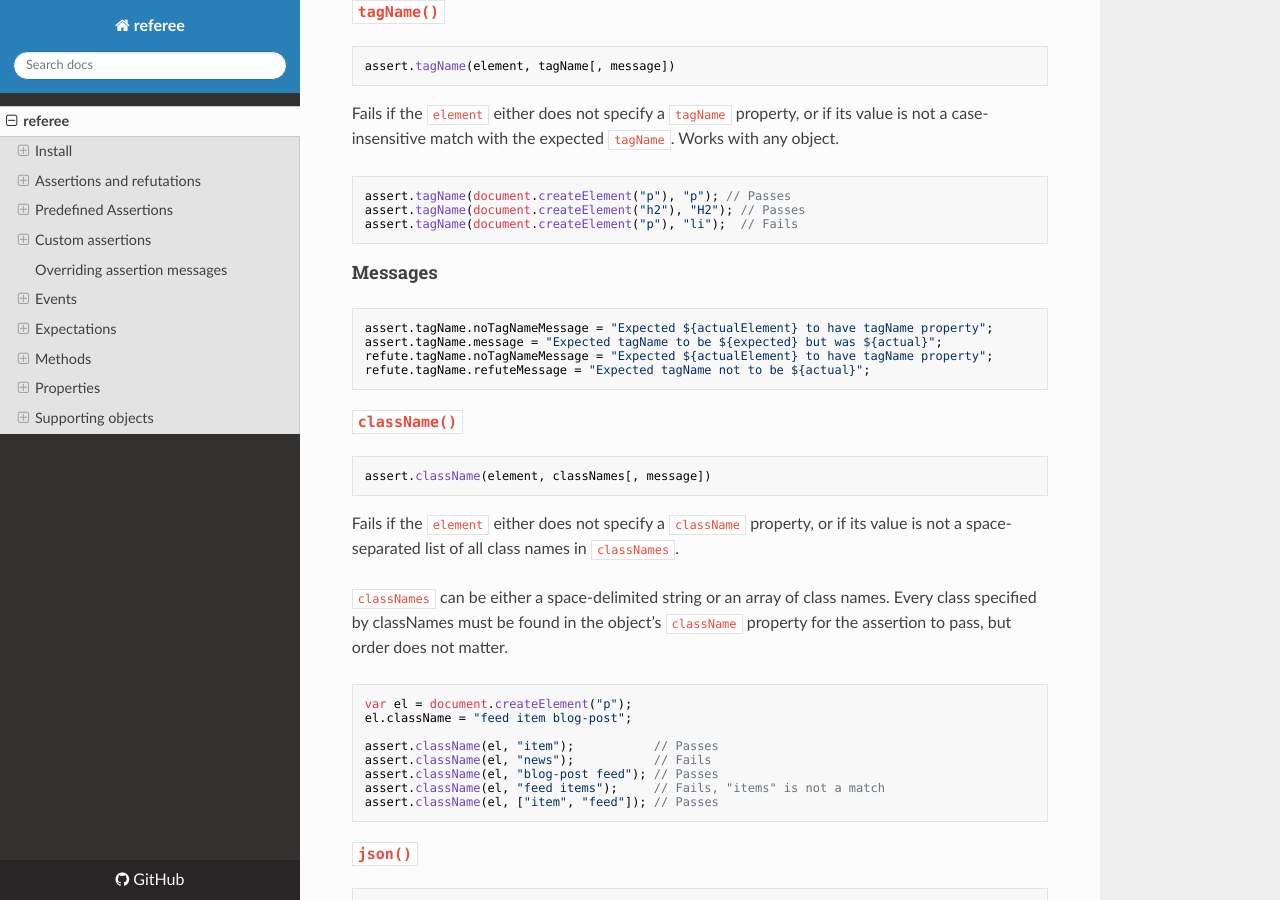
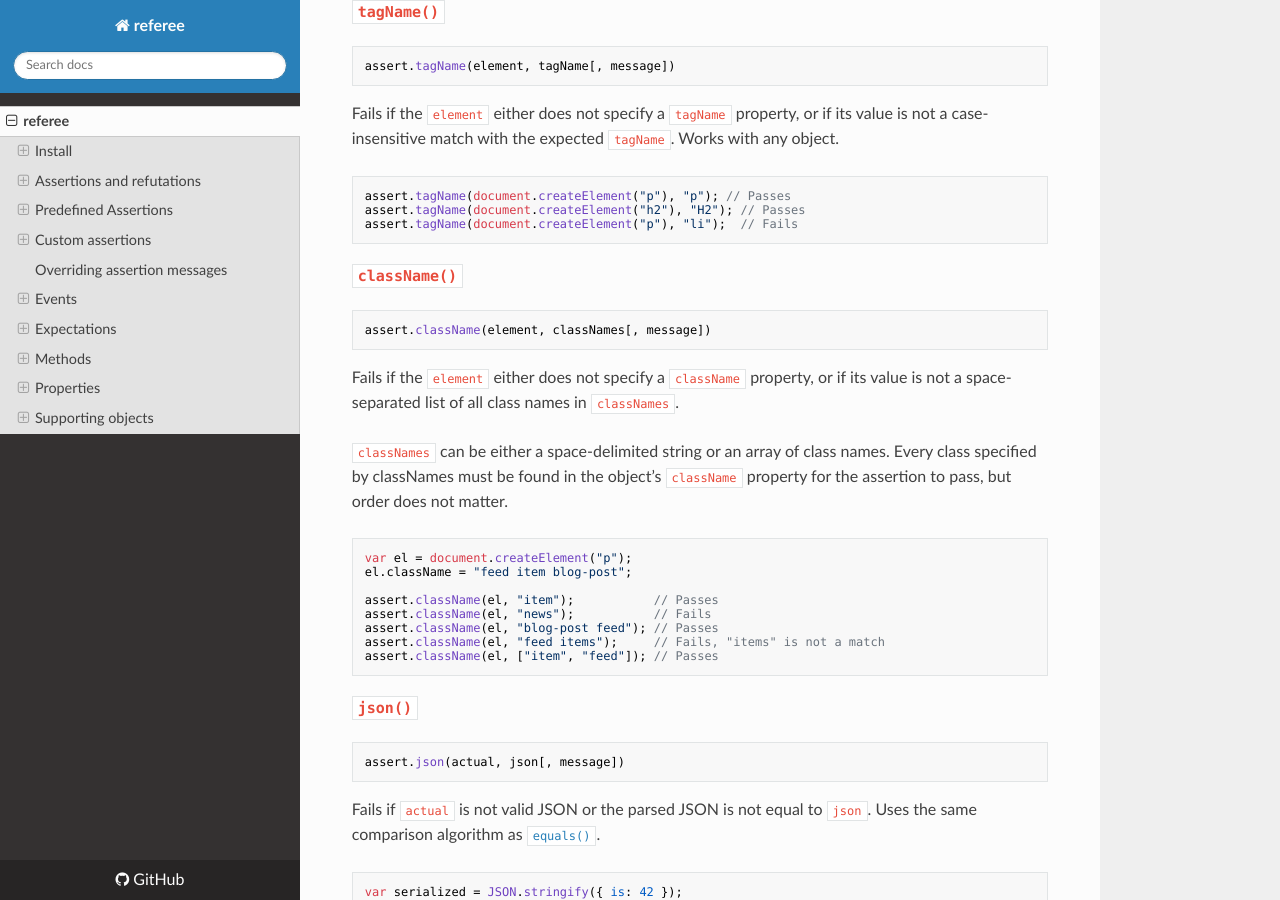
Before and after one commit to sinonjs/referee, an MkDocs documentation site: the page built from docs/index.md, in a window 1280 px wide and 900 px high, scrolled down 25543 px. Built offline with MkDocs 1.6.1, drawn with Linux system fonts in a browser that asks for light colours; nearby versions of some CDN libraries.

Commit message:
Refactor: remove assert.tagName.noTagNameMessage from public API

````diff
--- a/docs/index.md
+++ b/docs/index.md
@@ -1447,15 +1447,6 @@ assert.tagName(document.createElement("h2"), "H2"); // Passes
 assert.tagName(document.createElement("p"), "li");  // Fails
 ```
 
-#### Messages
-
-```js
-assert.tagName.noTagNameMessage = "Expected ${actualElement} to have tagName property";
-assert.tagName.message = "Expected tagName to be ${expected} but was ${actual}";
-refute.tagName.noTagNameMessage = "Expected ${actualElement} to have tagName property";
-refute.tagName.refuteMessage = "Expected tagName not to be ${actual}";
-```
-
 
 ### `className()`
 
````
Also changed, not shown: 1 other file.
